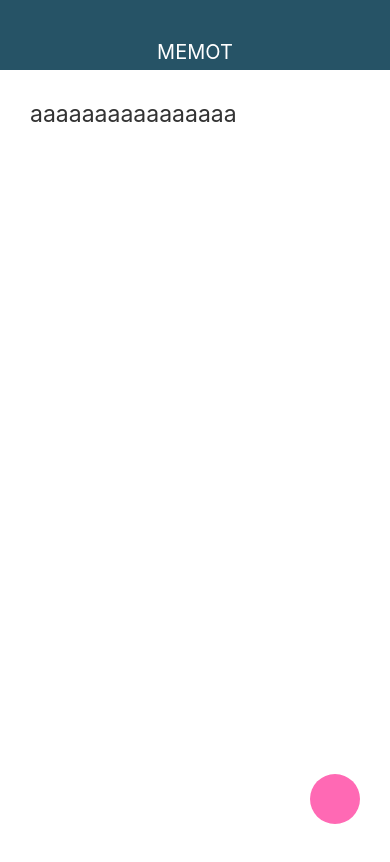
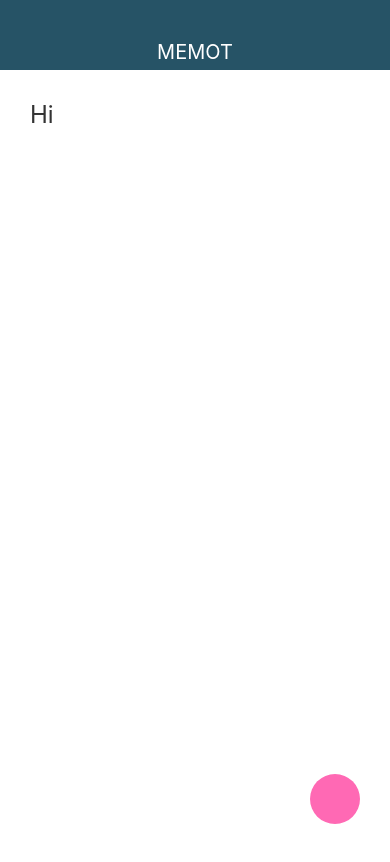
Before and after one commit to TakayaSugiyama/Memo_app, a React Native app: screen / in a window 390 px wide. Shown: the top 862 px of the page. Built offline with nearby package versions, Linux system fonts and the light colour scheme; some icons are missing.

Commit message:
編集画面でTextInputコンポーネントを導入する

```diff
--- a/src/screen/MemoEditScreen.js
+++ b/src/screen/MemoEditScreen.js
@@ -1,5 +1,5 @@
 import React from "react"
-import  {StyleSheet,Text, View} from "react-native";
+import  {StyleSheet,TextInput, View} from "react-native";
 import UpBar from '../component/UpBar';
 import CircleButton from '../element/CirCleButton';
 import { FontAwesomeIcon } from '@fortawesome/react-native-fontawesome';
@@ -10,9 +10,7 @@ class MemoEditScreen extends React.Component{
     return(
       <View style = {styles.container}>
          <UpBar/>
-         <View style = {styles.editInputArea}>
-           <Text style = {styles.editInput}>aaaaaaaaaaaaaaaa</Text>
-         </View>
+         <TextInput style = {styles.editInputArea} value = "Hi"  multiline />
          <CircleButton>
            <FontAwesomeIcon icon = {faCheck} style = {styles.checkButton}/>
          </CircleButton>
@@ -33,11 +31,12 @@ const styles = StyleSheet.create({
    },
    editInputArea:{
      marginTop:70,
-     padding:30,
-   },
-   editInput:{
+     paddingLeft:30,
+     paddingTop:30,
+     backgroundColor:"#fff",
+     paddingBottom:780,
      color:"#333",
-     fontSize:23,
+     fontSize:24,
    }
 })
 
```
